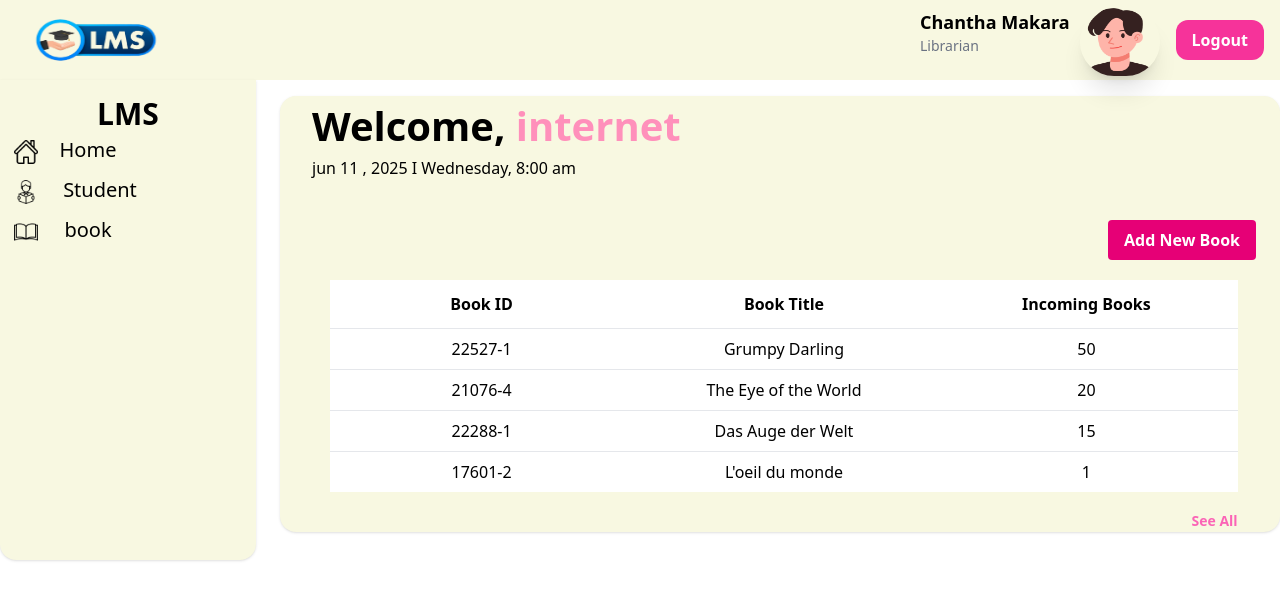
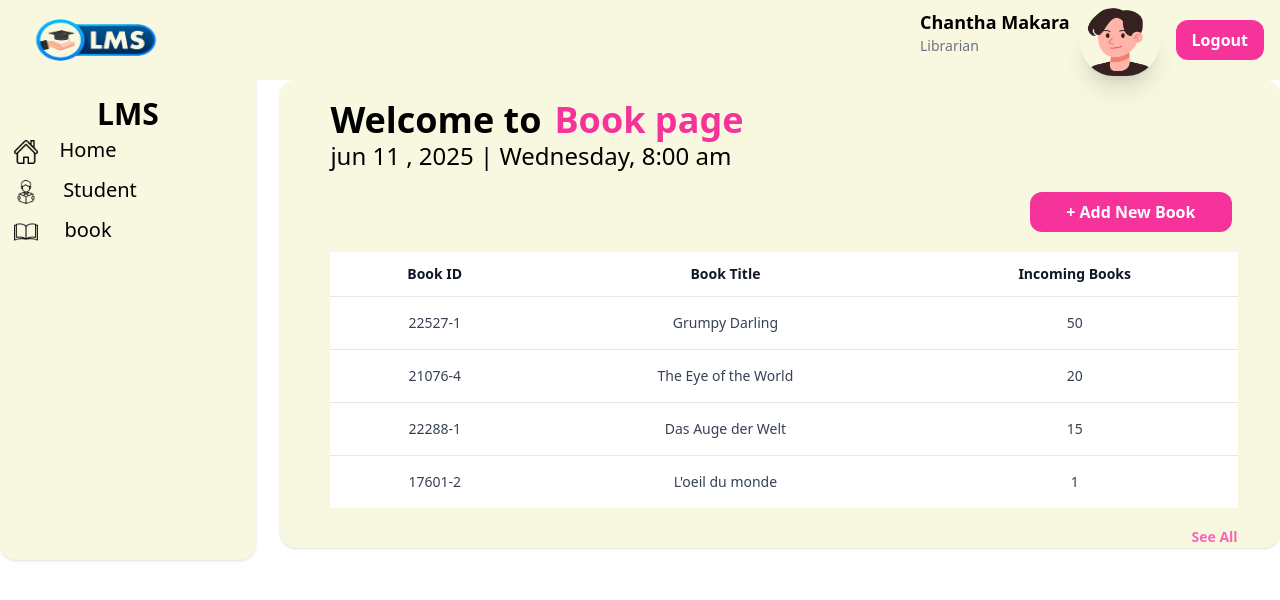
Before and after one commit to tith-sa/b8-librarysystem-g4, a Vue app: page /book in a window 1280 px wide. Shown: the top 600 px of the page. Built offline with nearby package versions, Linux system fonts and the light colour scheme; the HTML template or start-up script is replaced by a standard one.

Commit message:
Save local changes before merging

```diff
--- a/package.json
+++ b/package.json
@@ -13,6 +13,7 @@
     "@fortawesome/free-solid-svg-icons": "^6.7.2",
     "@fortawesome/vue-fontawesome": "^3.0.8",
     "@tailwindcss/vite": "^4.1.8",
+    "primeicons": "^7.0.0",
     "tailwindcss": "^4.1.8",
     "vue": "^3.5.13",
     "vue-icons": "^2.0.0",
--- a/src/pages/Add-book.vue
+++ b/src/pages/Add-book.vue
@@ -1,16 +1,18 @@
 <script setup>
-import layoutdashboard from '../components/layoutdashboard.vue';
-import 'primeicons/primeicons.css'
-
+import layoutdashboard from "../components/layoutdashboard.vue";
+import "primeicons/primeicons.css";
 </script>
 
-<template >
+<template>
   <layoutdashboard />
-  <div class=" bg-[#F8F8E1] rounded-2xl shadow -mt-120 ms-70">
+  <div class="bg-[#F8F8E1] rounded-2xl shadow -mt-120 ms-70">
     <div class="w-[63rem] h-140">
       <div class="w-[90%] mx-auto mt-5 py-5 px-30">
         <div class="mb-20">
-            <router-link to="/book" class="px-8 py-2 font-bold bg-pink-500 text-white rounded-sm">
+          <router-link
+            to="/book"
+            class="px-8 py-2 font-bold bg-pink-500 text-white rounded-sm"
+          >
             <i class="pi pi-arrow-left"></i>
             Back
           </router-link>
@@ -23,29 +25,43 @@ import 'primeicons/primeicons.css'
 
         <div class="">
           <form action="">
-
             <div>
-                <label for="" class="font-bold text-2xl">Id Book :</label> <br>
-                <input type="text" class="mt-4 border-pink-500 border py-2 px-8 rounded-xl " placeholder="Ender Book Id">
+              <label for="" class="font-bold text-2xl">Id Book :</label> <br />
+              <input
+                type="text"
+                class="mt-4 border-pink-500 border py-2 px-8 rounded-xl"
+                placeholder="Ender Book Id"
+              />
             </div>
 
             <div class="ms-100 -mt-23">
-                <label for="" class="font-bold text-2xl">Title :</label> <br>
-                <input type="text" class="mt-4 border-pink-500 border py-2 px-8 rounded-xl " placeholder="Ender Book Title">
+              <label for="" class="font-bold text-2xl">Title :</label> <br />
+              <input
+                type="text"
+                class="mt-4 border-pink-500 border py-2 px-8 rounded-xl"
+                placeholder="Ender Book Title"
+              />
             </div>
 
             <div class="mt-6">
-                    <label for="" class="font-bold text-2xl">Decription :</label> <br>
-                    <textarea name="" id="" class="mt-4 border-pink-500 border py-2 px-8 rounded-xl h-40">
-
+              <label for="" class="font-bold text-2xl">Decription :</label>
+              <br />
+              <textarea
+                name=""
+                id=""
+                class="mt-4 border-pink-500 border py-2 px-8 rounded-xl h-40"
+              >
               </textarea>
             </div>
 
             <div class="ms-100 -mt-53">
-                <label for="" class="font-bold text-2xl">Author :</label> <br>
-                <input type="text" class="mt-4 border-pink-500 border py-2 px-8 rounded-xl " placeholder="Ender Book Author">
+              <label for="" class="font-bold text-2xl">Author :</label> <br />
+              <input
+                type="text"
+                class="mt-4 border-pink-500 border py-2 px-8 rounded-xl"
+                placeholder="Ender Book Author"
+              />
             </div>
-
           </form>
 
           <div class="ms-100 text-white mt-6">
--- a/src/pages/Add-student.vue
+++ b/src/pages/Add-student.vue
@@ -23,7 +23,8 @@ const handleSubmit = () => {
         <!-- Back button -->
         <span class="text-xl mr-1 border text-pink-500">←</span>
 
-        <router-link to="/student"
+        <router-link
+          to="/student"
           class="inline-block mb-4 text-black hover:text-pink-800 font-semibold text-[24px]"
           >Back
         </router-link>
--- a/src/pages/Book.vue
+++ b/src/pages/Book.vue
@@ -12,18 +12,18 @@ const books = [
   <layoutdashboard />
   <div class="bg-[#F8F8E1] rounded-2xl shadow -mt-120 ms-70">
     <div class="w-[63rem] h-auto">
-      <p class="text-[40px] font-bold indent-8 mt-4">
-        Welcome,
-        <a class="text-[#FF90BB]">internet</a>
-      </p>
-      <p class="indent-8">jun 11 , 2025 I Wednesday, 8:00 am</p>
+      <div class="w-[90%] mx-auto py-5">
+        <h1 class="text-4xl font-bold">Welcome to</h1>
+        <h1 class="text-4xl font-bold text-pink-500 ms-56 -mt-10">Book page</h1>
+        <p class="text-2xl">jun 11 , 2025 | Wednesday, 8:00 am</p>
+      </div>
       <!-- Button aligned to the right -->
-      <router-link to="/Add-book" class="flex justify-end pr-8 mt-10">
-        <button
-          class="hover:bg-[#FF90BB] bg-pink-600 hover:shadow-2xl text-white font-bold py-2 px-4 rounded cursor-pointer"
+      <router-link to="/Add-book" class="hover:bg-pink-800 hover:shadow-2xl">
+        <p
+          class="bg-pink-500 rounded-xl w-[20%] px-4 py-2 ms-[750px] font-bold text-center text-white cursor-pointer"
         >
-          Add New Book
-        </button>
+          + Add New Book
+        </p>
       </router-link>
 
       <!-- Table container filling full width of parent -->
@@ -31,16 +31,22 @@ const books = [
       <table class="divide-y divide-gray-200 w-[90%] mx-auto mt-5">
         <thead class="bg-white">
           <tr>
-            <th class="py-3 px-4 w-1/3">Book ID</th>
-            <th class="px-3 w-1/3">Book Title</th>
-            <th class="px-3 w-1/3">Incoming Books</th>
+            <th class="px-6 py-3 text-sm font-semibold text-gray-900">
+              Book ID
+            </th>
+            <th class="px-6 py-3 text-sm font-semibold text-gray-900">
+              Book Title
+            </th>
+            <th class="px-6 py-3 text-sm font-semibold text-gray-900">
+              Incoming Books
+            </th>
           </tr>
         </thead>
         <tbody class="bg-white divide-y divide-gray-200">
           <tr v-for="book in books" :key="book.id" class="text-center bg-white">
-            <td class="py-2 px-4">{{ book.id }}</td>
-            <td class="px-4">{{ book.title }}</td>
-            <td class="px-4">{{ book.count }}</td>
+            <td class="px-6 py-4 text-sm text-gray-700">{{ book.id }}</td>
+            <td class="px-6 py-4 text-sm text-gray-700">{{ book.title }}</td>
+            <td class="px-6 py-4 text-sm text-gray-700">{{ book.count }}</td>
           </tr>
         </tbody>
       </table>
```
Also changed, not shown: 1 other file (tests, documents, lock files or other folders). Lines whose indentation alone changed are shown as unchanged.
